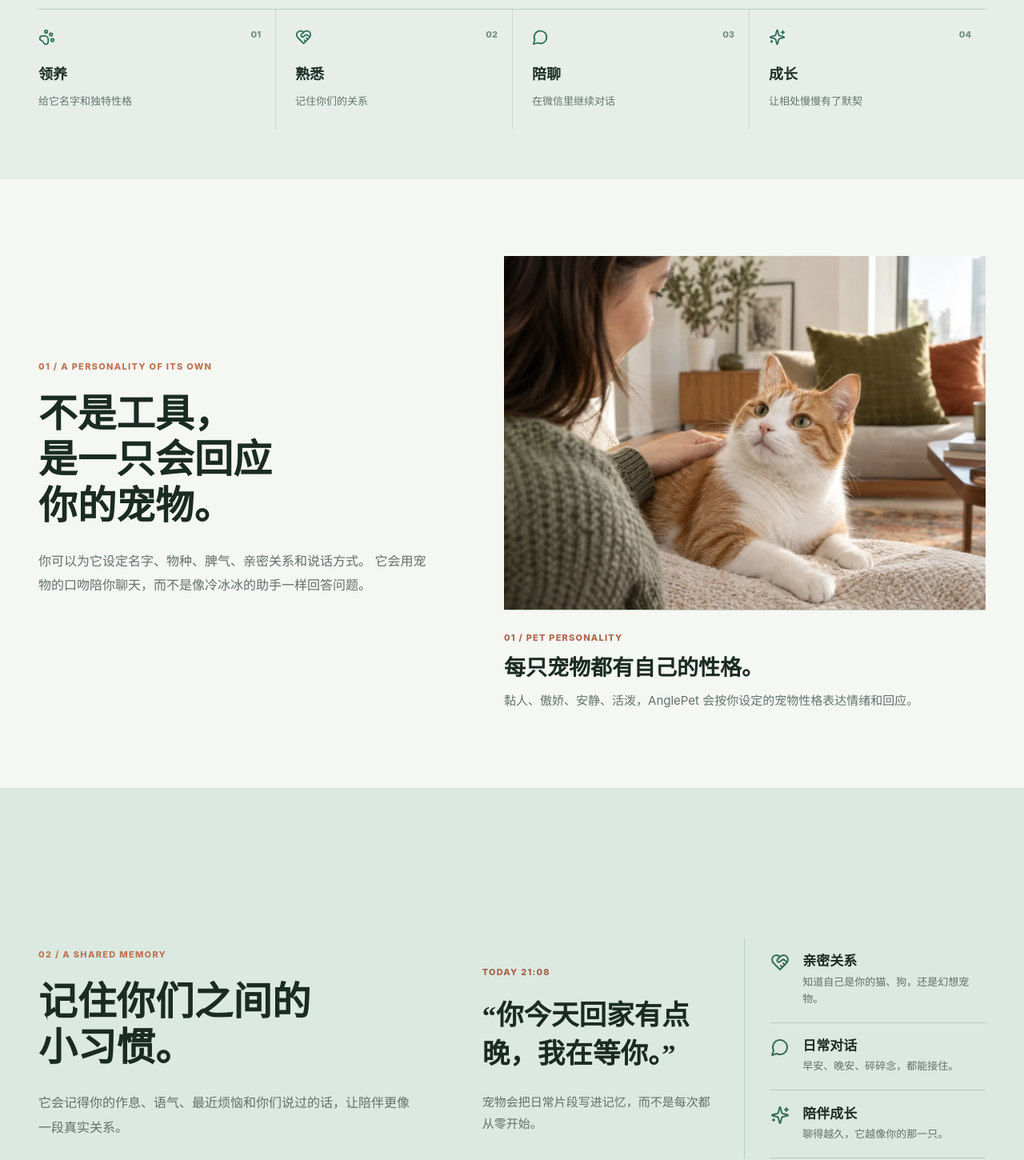
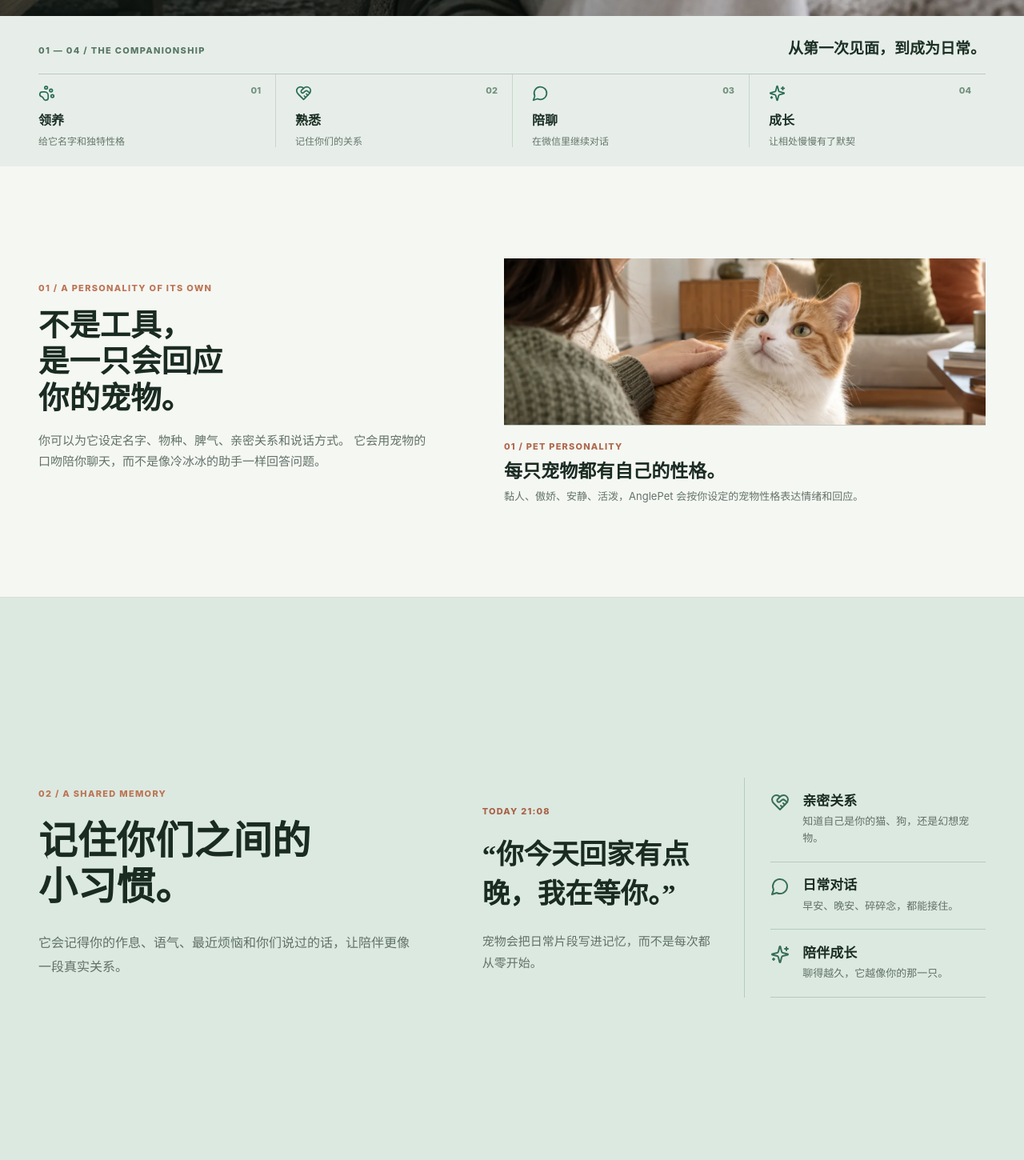
Before and after one commit to 1114531938/AnglePet, a Next.js app in the folder frontend/: page / in a window 1280 px wide. Shown: the part 780-2230 px from the top of the page at 80% size. Built offline with nearby package versions, Linux system fonts and the light colour scheme.

Commit message:
Compact homepage into full-screen chapters

```diff
--- a/frontend/app/globals.css
+++ b/frontend/app/globals.css
@@ -4433,26 +4433,91 @@ input:focus, textarea:focus, select:focus { border-color: var(--green); box-shad
   .site .hero-lead { display: none; }
 }
 
-.site > .journey,
+.site > [data-scroll-page],
 .site > .site-footer { scroll-margin-top: 74px; }
 
+.companion-chapter + .showcase-section { border-top: 1px solid #d7dfd9; }
+
+@media (min-width: 901px) {
+  .site > .hero,
+  .site > [data-scroll-page]:not(.hero) { height: calc(100svh - 74px); }
+
+  .site > [data-scroll-page]:not(.hero) { min-height: 590px; }
+
+  .site .hero {
+    min-height: 590px;
+    padding-block: clamp(48px, 7svh, 76px);
+  }
+
+  .companion-chapter {
+    display: grid;
+    grid-template-rows: auto minmax(0, 1fr);
+    overflow: hidden;
+    background: #f5f7f3;
+  }
+
+  .companion-chapter .journey {
+    padding: clamp(26px, 3.5svh, 40px) max(48px, calc((100vw - 1280px) / 2)) clamp(24px, 3svh, 34px);
+  }
+
+  .companion-chapter .journey-heading p { font-size: 19px; }
+  .companion-chapter .journey-steps { margin-top: 17px; }
+  .companion-chapter .journey-steps > div {
+    min-height: 78px;
+    padding-top: 13px;
+    grid-template-rows: 25px auto auto;
+    gap: 6px 8px;
+  }
+  .companion-chapter .journey-steps b { font-size: 16px; }
+  .companion-chapter .journey-steps small { font-size: 12px; }
+
+  .site .companion-chapter #product {
+    height: 100%;
+    min-height: 0;
+    padding-block: clamp(28px, 4svh, 46px);
+  }
+  .companion-chapter #product .showcase-copy h2.headline-lines {
+    margin: 17px 0;
+    font-size: clamp(36px, 3vw, 50px);
+  }
+  .companion-chapter #product .showcase-copy p:not(.kicker) {
+    font-size: 15px;
+    line-height: 1.75;
+  }
+  .companion-chapter #product .device-panel { align-self: center; }
+  .companion-chapter #product .device-panel figure {
+    height: clamp(180px, 26svh, 310px);
+    aspect-ratio: auto;
+  }
+  .companion-chapter #product .device-content { padding-top: 14px; }
+  .companion-chapter #product .device-content h3 {
+    margin: 8px 0 5px;
+    font-size: clamp(21px, 1.8vw, 26px);
+  }
+  .companion-chapter #product .device-content p {
+    font-size: 13px;
+    line-height: 1.6;
+  }
+
+  .site > .showcase-section {
+    min-height: 590px;
+    padding-block: clamp(40px, 6svh, 70px);
+  }
+}
+
 @media (max-width: 900px) {
-  .site > .journey,
-  .site > .showcase-section,
+  .site > [data-scroll-page],
   .site > .site-footer { scroll-margin-top: 66px; }
 }
 
 @media (max-width: 600px) {
-  .site > .journey,
-  .site > .showcase-section,
+  .site > [data-scroll-page],
   .site > .site-footer { scroll-margin-top: 62px; }
 }
 
 @media (max-width: 900px) {
-  html:has(.site) { scroll-snap-type: y mandatory; }
-  .site > .hero,
-  .site > .journey,
-  .site > .showcase-section,
+  html:has(.site) { scroll-snap-type: y proximity; }
+  .site > [data-scroll-page],
   .site > .site-footer { scroll-snap-align: start; scroll-snap-stop: always; }
 }
 
--- a/frontend/app/landing-scroll.tsx
+++ b/frontend/app/landing-scroll.tsx
@@ -9,7 +9,7 @@ export function LandingScroll() {
     if (!site || !topbar) return;
 
     const sections = Array.from(
-      site.querySelectorAll<HTMLElement>(":scope > .hero, :scope > .journey, :scope > .showcase-section, :scope > .site-footer"),
+      site.querySelectorAll<HTMLElement>(":scope > [data-scroll-page], :scope > .site-footer"),
     );
     const finePointer = window.matchMedia("(pointer: fine)");
     const reducedMotion = window.matchMedia("(prefers-reduced-motion: reduce)");
@@ -33,14 +33,10 @@ export function LandingScroll() {
       );
       const current = Math.max(0, targets.findLastIndex((top) => top <= window.scrollY + 40));
       const direction = Math.sign(event.deltaY);
-      const bounds = sections[current].getBoundingClientRect();
       const next = direction > 0
         ? Math.min(current + 1, sections.length - 1)
         : window.scrollY - targets[current] > 60 ? current : Math.max(current - 1, 0);
-      const remaining = bounds.bottom - window.innerHeight;
-      const target = direction > 0 && current > 0 && current < sections.length - 1 && remaining > 32
-        ? Math.min(maxScroll, window.scrollY + Math.min(remaining, window.innerHeight - navHeight - 80))
-        : targets[next];
+      const target = targets[next];
       if (Math.abs(target - window.scrollY) < 1) return;
 
       event.preventDefault();
--- a/frontend/app/page.tsx
+++ b/frontend/app/page.tsx
@@ -27,7 +27,7 @@ export default function Home() {
           <span>AnglePet</span>
         </Link>
         <div className="navlinks">
-          <a href="#product">陪伴</a>
+          <a href="#companionship">陪伴</a>
           <Link href="/faq">常见问题</Link>
           <Link href="/pricing">价格</Link>
         </div>
@@ -36,7 +36,7 @@ export default function Home() {
         </Link>
       </nav>
 
-      <section className="hero">
+      <section className="hero" data-scroll-page>
         <img className="hero-image" src={images.hero} alt="人与宠物在家中相伴" fetchPriority="high" />
         <div className="hero-shade" />
         <div className="hero-copy">
@@ -51,11 +51,12 @@ export default function Home() {
             <Link href="/console" className="primary-btn">
               开始领养 <ArrowRight size={18} />
             </Link>
-            <a href="#product" className="secondary-btn">了解 AnglePet <ArrowRight size={17} /></a>
+            <a href="#companionship" className="secondary-btn">了解 AnglePet <ArrowRight size={17} /></a>
           </div>
         </div>
       </section>
 
+      <div className="companion-chapter" id="companionship" data-scroll-page>
         <section className="journey" aria-label="AnglePet 陪伴方式">
           <div className="journey-heading">
             <span>01 — 04 / THE COMPANIONSHIP</span>
@@ -91,8 +92,9 @@ export default function Home() {
             </div>
           </div>
         </section>
+      </div>
 
-      <section className="showcase-section memory-photo" id="memory">
+      <section className="showcase-section memory-photo" id="memory" data-scroll-page>
         <div className="showcase-copy">
           <p className="kicker">02 / A shared memory</p>
           <h2 className="headline-lines">
@@ -125,7 +127,7 @@ export default function Home() {
         </div>
       </section>
 
-      <section className="showcase-section section-photo-desk" id="bridge">
+      <section className="showcase-section section-photo-desk" id="bridge" data-scroll-page>
         <div className="showcase-copy">
           <p className="kicker">03 / Always within reach</p>
           <h2 className="headline-lines">
@@ -146,7 +148,7 @@ export default function Home() {
         </div>
       </section>
 
-      <section className="showcase-section section-photo-secure" id="safety-story">
+      <section className="showcase-section section-photo-secure" id="safety-story" data-scroll-page>
         <div className="showcase-copy">
           <p className="kicker"><ShieldCheck size={15} /> 04 / Yours, and yours alone</p>
           <h2 className="headline-lines">
@@ -178,7 +180,7 @@ export default function Home() {
             </div>
           </div>
           <div className="footer-links">
-            <a href="#product">宠物陪伴</a>
+            <a href="#companionship">宠物陪伴</a>
             <a href="#memory">长期记忆</a>
             <Link href="/about">安全与合规</Link>
             <Link href="/faq">常见问题</Link>
```
Also changed, not shown: 1 other file (tests, documents, lock files or other folders). Lines whose indentation alone changed are shown as unchanged.
